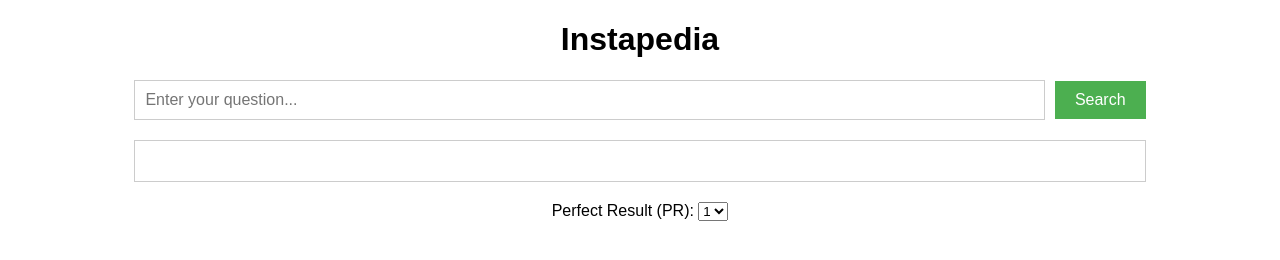
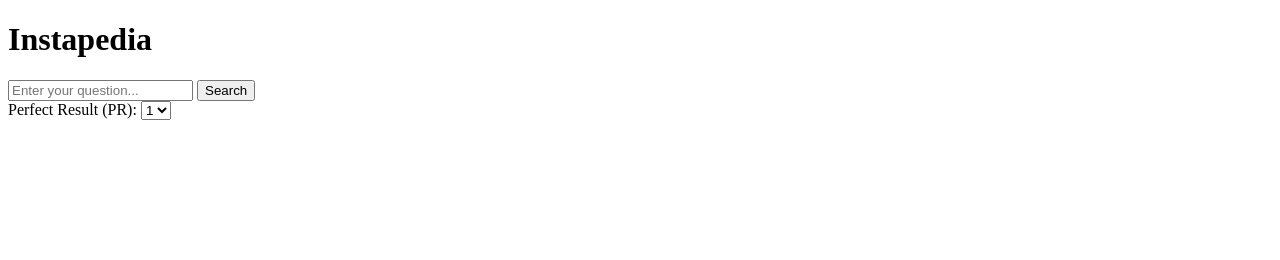
Before and after one commit to 0alex1010/Instapedia, a plain HTML site: page index.html in a window 1280 px wide. Drawn offline with Linux system fonts and the light colour scheme.

Commit message:
Update index.html

```diff
--- a/index.html
+++ b/index.html
@@ -5,49 +5,7 @@
     <meta name="viewport" content="width=device-width, initial-scale=1.0">
     <title>Instapedia</title>
     <style>
-        body {
-            font-family: sans-serif;
-        }
-
-        #container {
-            width: 80%;
-            margin: 0 auto;
-            text-align: center;
-        }
-
-        #search-box {
-            margin-top: 20px;
-            display: flex;
-            align-items: center;
-        }
-
-        input[type="text"] {
-            padding: 10px;
-            font-size: 16px;
-            border: 1px solid #ccc;
-            flex-grow: 1; /* Make the input field take up available space */
-            margin-right: 10px;
-        }
-
-        button {
-            padding: 10px 20px;
-            font-size: 16px;
-            background-color: #4CAF50;
-            color: white;
-            border: none;
-            cursor: pointer;
-        }
-
-        #results {
-            margin-top: 20px;
-            border: 1px solid #ccc;
-            padding: 20px;
-            text-align: left;
-        }
-
-        #pr-counter {
-            margin-top: 20px;
-        }
+        /* Same CSS as before */
     </style>
 </head>
 <body>
@@ -82,22 +40,23 @@
             const query = searchInput.value;
             if (query.trim() === "") return;
 
-            const apiUrl = `https://en.wikipedia.org/w/api.php?action=opensearch&search=${encodeURIComponent(query)}&format=json`;
-            const pr = parseInt(prSelect.value, 10); // Get the PR value from the select element
+            const pr = parseInt(prSelect.value, 10);
+
+            const apiUrl = `https://en.wikipedia.org/w/api.php?action=query&list=search&srsearch=${encodeURIComponent(query)}&srlimit=10&format=json`;
 
             fetch(apiUrl)
                 .then(response => response.json())
                 .then(data => {
                     resultsDiv.innerHTML = '';
 
-                    if (data[1].length < pr) { // Check if enough results are available
+                    if (data.query.search.length < pr) {
                         resultsDiv.innerHTML = "<p>Not enough results for this PR value.</p>";
                         return;
                     }
 
-                    const title = data[1][pr - 1]; // Adjust index for PR
-                    const snippet = data[2][pr - 1];
-                    const link = data[3][pr - 1];
+                    const title = data.query.search[pr - 1].title;
+                    const snippet = data.query.search[pr - 1].snippet;
+                    const link = `https://en.wikipedia.org/wiki/${encodeURIComponent(title)}`; // Construct the link
 
                     resultsDiv.innerHTML = `
                         <h2>${title}</h2>
```
